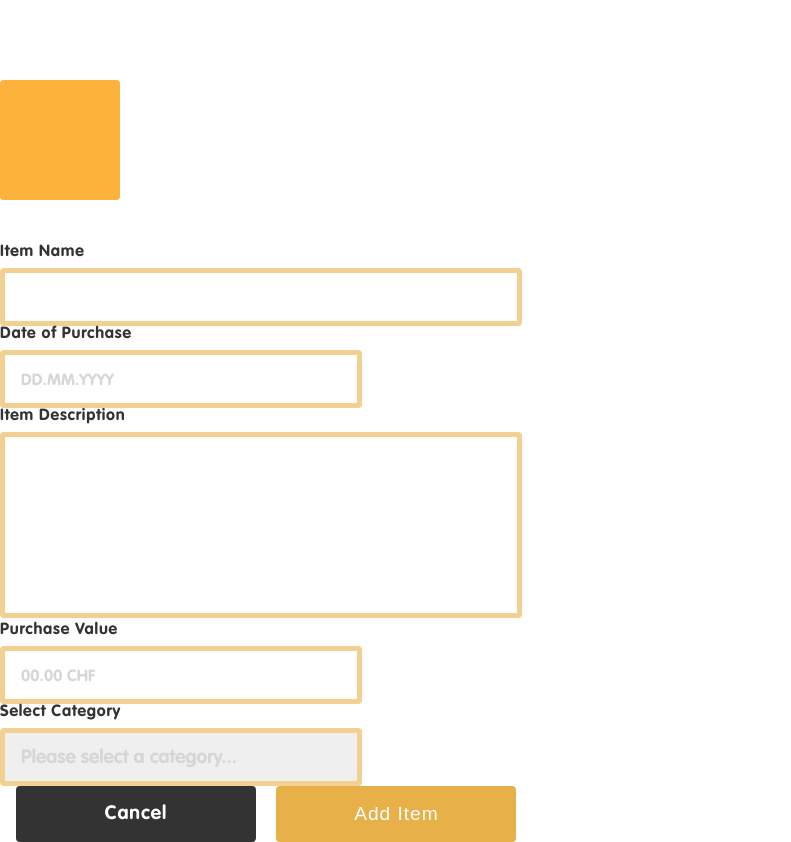
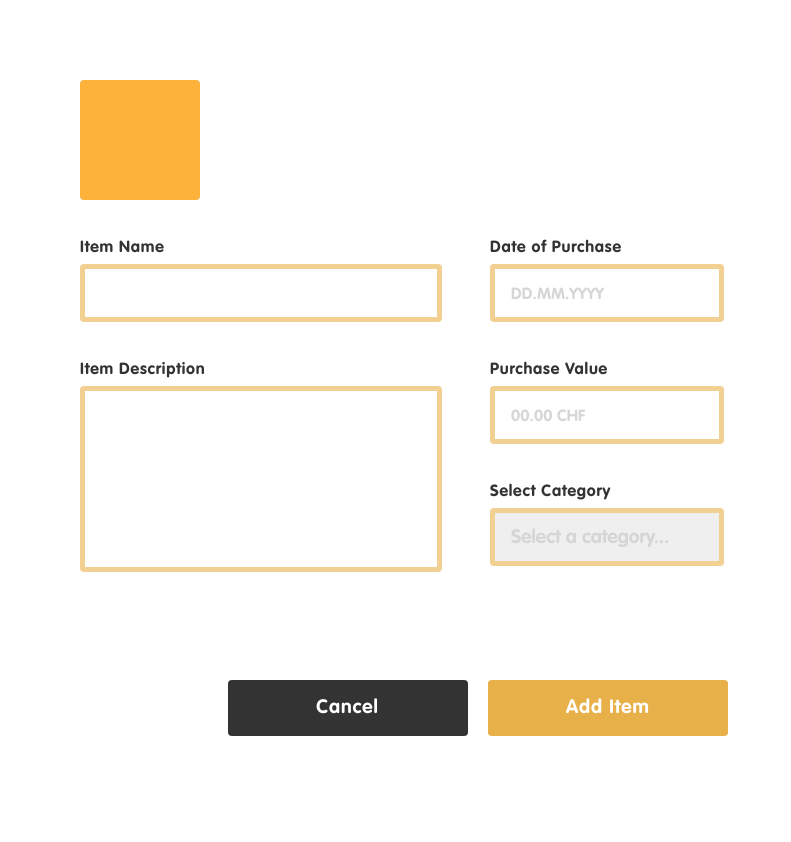
Before and after one commit to mala23/minidini-prototype-vanilla, a Node server app: page /items/create in a window 1280 px wide. Shown: the part 160-1002 px from the top of the page, without its empty margins (0-791 px from the left). After the commit the page ends 896 px from the top, so only its background shows below. Run offline with Node 20, Linux system fonts and the light colour scheme; some libraries are stand-ins or nearby versions.

Commit message:
fix form positioning with flex

```diff
--- a/public/css/global.css
+++ b/public/css/global.css
@@ -12,12 +12,17 @@ html {
 
 main {
   margin-top: 5rem;
+  margin-bottom: 5rem;
+}
+
+fieldset {
+  margin-bottom: 2.5rem;
 }
 
 input {
   border: solid 5px rgba(242, 208, 145, 1);
   border-radius: 4px;
-  width: 20rem;
+  width: 12rem;
   height: 3rem;
   display: inline-block;
   font-family: inherit;
@@ -42,7 +47,7 @@ textarea {
 select {
   border: solid 5px rgba(242, 208, 145, 1);
   border-radius: 4px;
-  width: 20rem;
+  width: 12rem;
   height: 3rem;
   display: inline-block;
   font-family: inherit;
--- a/public/css/itemsCreate.css
+++ b/public/css/itemsCreate.css
@@ -1,30 +1,38 @@
-.items-form {
-  display: inline-block;
-  font-family: 'VAGRounded';
-  color: #333;
-  font-size: 14px;
+#items-wrapper {
   margin-left: 5rem;
-  max-width: 70rem;
+  display: flex;
+  flex-direction: column;
+  width: 40.5rem;
 }
 
-form.items-form ul {
-  list-style-type: none;
-  margin: 0;
-  padding: 0;
+#items-form {
+  display: flex;
+  flex-direction: column;
 }
 
-form.items-form ul li {
-  margin-bottom: 40px;
-  margin-right: 35px;
-  float: left;
+.items-flex {
+  display: flex;
+  flex-direction: row;
+}
+
+.items-form-column {
+  display: inline-block;
+  width: auto;
+  margin-right: 3rem;
+}
+
+#items-buttons {
+  display: block;
+  align-self: flex-end;
+  margin-top: 4rem;
 }
 
 input#name {
-  width: 30rem;
+  width: 20rem;
 }
 
 textarea#description {
-  width: 30rem;
+  width: 20rem;
 }
 
 #iconrect {
@@ -186,6 +194,7 @@ ul.users li {
   text-align: center;
   vertical-align: middle;
   text-decoration: none;
+  font-family: inherit;
   font-size: 1.2rem;
   color: white;
   line-height: 3.5rem;
@@ -203,6 +212,7 @@ ul.users li {
   text-align: center;
   vertical-align: middle;
   text-decoration: none;
+  font-family: inherit;
   font-size: 1.2rem;
   color: white;
   line-height: 3.5rem;
--- a/views/itemsCreate.hbs
+++ b/views/itemsCreate.hbs
@@ -1,18 +1,24 @@
 <link href="../css/itemsCreate.css" rel="stylesheet">
 
-<main>
+<main id="items-wrapper">
   <div id="iconrect"></div>
-  <form action="/items/create" method="post">
+  <form id="items-form" action="/items/create" method="post">
+    <section class="items-flex">
+    <section class="items-form-column">
       <fieldset>
         <label for="name">Item Name</label><br>
         <input id="name" type="text" name="name" value=""></input>
       </fieldset>
       <fieldset>
+        <label for="description">Item Description</label><br>
+        <textarea id="description" type="text" name="description" value=""></textarea>
+      </fieldset>
+    </section>
+    <section class="items-form-column">
+      <fieldset>
         <label for="date">Date of Purchase</label><br>
         <input id="date" type="text" name="date" placeholder="DD.MM.YYYY" value=""></input>
       </fieldset>
-      <label for="description">Item Description</label><br>
-      <textarea id="description" type="text" name="description" value=""></textarea>
       <fieldset>
         <label for="value">Purchase Value</label><br>
         <input id="value" type="text" name="value" placeholder="00.00 CHF" value=""></input>
@@ -20,7 +26,7 @@
       <fieldset>
         <label for="category">Select Category</label><br>
         <select id="category" required="true" name="category" value="">
-        <option value="" disabled selected>Please select a category...</option>
+          <option value="" disabled selected>Select a category...</option>
           <option value="Furniture">Furniture</option>
           <option value="Decoration">Decoration</option>
           <option value="Home Appliance">Home Appliance</option>
@@ -28,7 +34,11 @@
           <option value="Garden">Garden</option>
         </select>
       </fieldset>
+    </section>
+    </section>
+    <section id="items-buttons">
       <a href="/" class="button-cancel">Cancel</a>
       <button class="button-gold" id="itemAdd" type="submit">Add Item</button>
+    </section>
   </form>
 </main>
```
Lines whose indentation alone changed are shown as unchanged.
